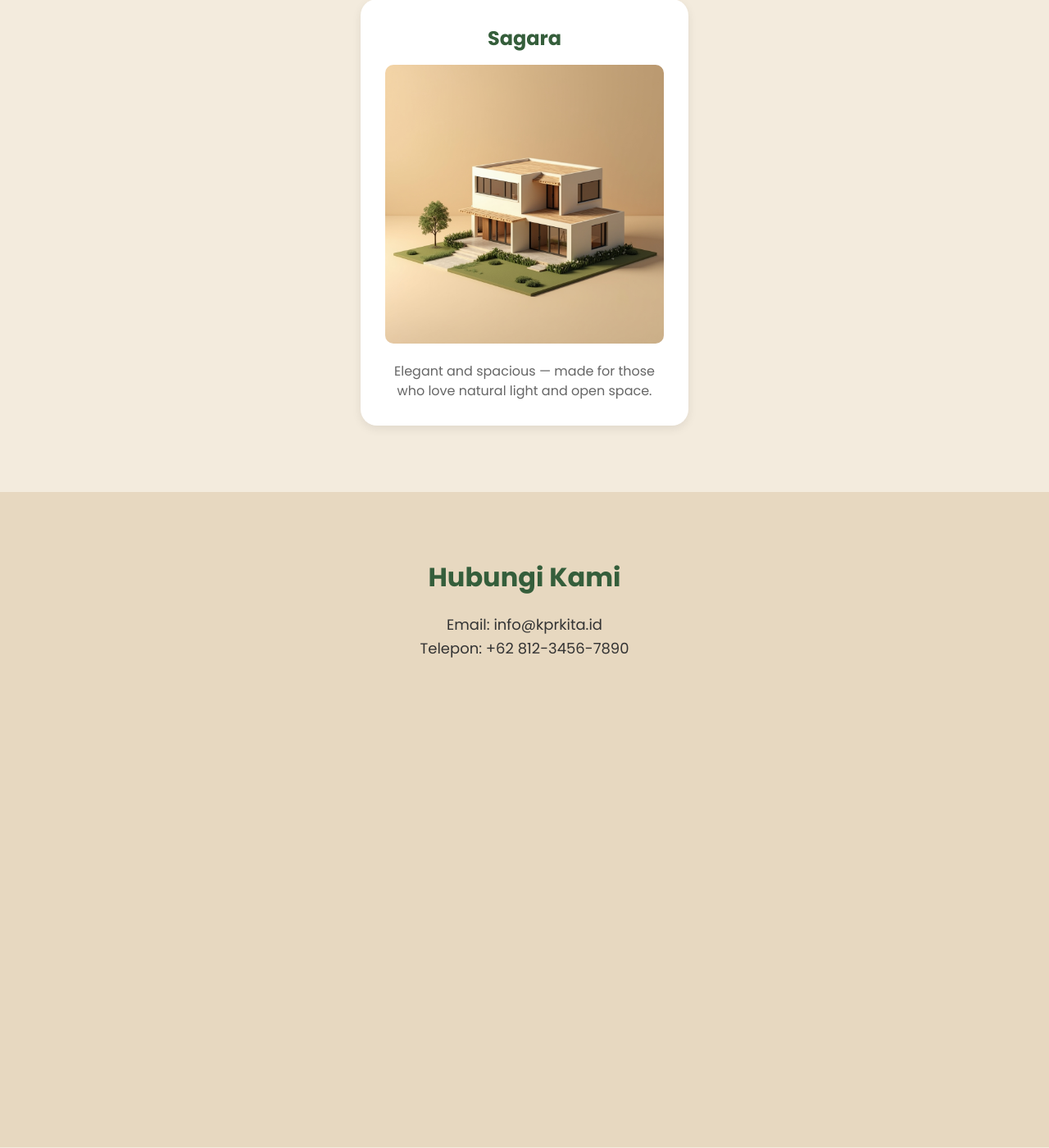
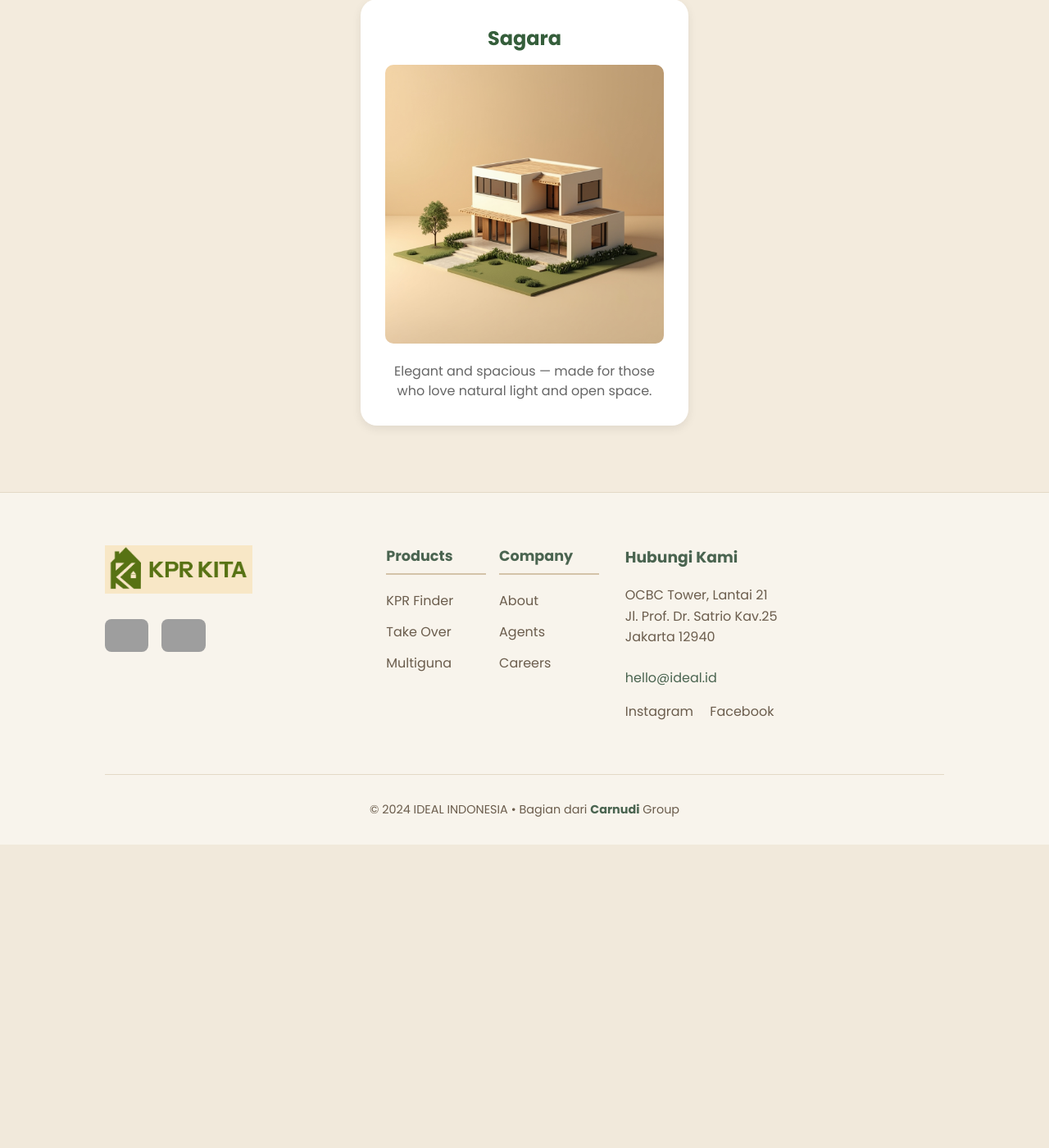
Before and after one commit to Barafa-Ab/web_project, a PHP site: page / in a window 1280 px wide. Shown: the part 2421-3821 px from the top of the page at 82% size. After the commit the page ends 3451 px from the top, so only its background shows below. Run offline with PHP 8.4, Linux system fonts and the light colour scheme; grey boxes are pictures that could not be loaded.

Commit message:
add footer

```diff
--- a/css/index.css
+++ b/css/index.css
@@ -137,3 +137,120 @@ section p {
     color: #666;
     line-height: 1.5;
 }
+
+
+/* ===== FOOTER ===== */
+.main-footer {
+    background-color: #f8f4ec;
+    padding: 4rem 10% 2rem;
+    border-top: 1px solid #e3d9c6;
+}
+
+.footer-grid {
+    display: grid;
+    grid-template-columns: 1.2fr 1fr 1.5fr;
+    gap: 2rem;
+    max-width: 1200px;
+    margin: 0 auto 3rem;
+}
+
+.footer-logo {
+    width: 180px;
+    margin-bottom: 1.5rem;
+}
+
+.links-grid {
+    display: grid;
+    grid-template-columns: repeat(2, 1fr);
+    gap: 1rem;
+}
+
+.footer-col h3 {
+    color: #4a6450;
+    font-size: 1.1rem;
+    margin-bottom: 1.2rem;
+    padding-bottom: 0.5rem;
+    border-bottom: 2px solid #d4c3a9;
+}
+
+.footer-col ul {
+    list-style: none;
+    padding: 0;
+}
+
+.footer-col li {
+    margin-bottom: 0.8rem;
+}
+
+.footer-col a {
+    color: #6b5d4d;
+    text-decoration: none;
+    transition: color 0.2s ease;
+}
+
+.footer-col a:hover {
+    color: #4a6450;
+}
+
+.contact-section h3 {
+    color: #4a6450;
+    margin-bottom: 1.2rem;
+}
+
+.address {
+    color: #6b5d4d;
+    line-height: 1.6;
+    margin: 0 0 1.5rem;
+}
+
+.contact-info a {
+    display: block;
+    color: #4a6450;
+    text-decoration: none;
+    margin-bottom: 1rem;
+}
+
+.socials a {
+    display: inline-block;
+    margin-right: 1rem;
+    color: #6b5d4d;
+    text-decoration: none;
+}
+
+.app-stores {
+    display: flex;
+    gap: 1rem;
+}
+
+.app-stores img {
+    height: 40px;
+    width: auto;
+    border-radius: 8px;
+}
+
+.footer-bottom {
+    text-align: center;
+    padding-top: 2rem;
+    border-top: 1px solid #e3d9c6;
+    color: #6b5d4d;
+    font-size: 0.9rem;
+}
+
+.footer-bottom strong {
+    color: #4a6450;
+}
+
+/* Responsive */
+@media (max-width: 768px) {
+    .footer-grid {
+        grid-template-columns: 1fr;
+    }
+
+    .links-grid {
+        grid-template-columns: 1fr;
+    }
+
+    .footer-col {
+        margin-bottom: 2rem;
+    }
+}
--- a/index.html
+++ b/index.html
@@ -53,11 +53,60 @@
             </div>
         </section>
 
-        <section id="contact">
-            <h1>Hubungi Kami</h1>
-            <p>Email: info@kprkita.id</p>
-            <p>Telepon: +62 812-3456-7890</p>
-        </section>
+        <footer class="main-footer">
+            <div class="footer-grid">
+                <!-- Logo Section -->
+                <div class="logo-section">
+                    <img src="images/logokomplit.png" alt="IDEAL Logo" class="footer-logo">
+                    <div class="app-stores">
+                        <img src="images/google-play.png" alt="Google Play">
+                        <img src="images/app-store.png" alt="App Store">
+                    </div>
+                </div>
+
+                <!-- Links Section -->
+                <div class="links-grid">
+                    <div class="footer-col">
+                        <h3>Products</h3>
+                        <ul>
+                            <li><a href="#">KPR Finder</a></li>
+                            <li><a href="#">Take Over</a></li>
+                            <li><a href="#">Multiguna</a></li>
+                        </ul>
+                    </div>
+
+                    <div class="footer-col">
+                        <h3>Company</h3>
+                        <ul>
+                            <li><a href="#">About</a></li>
+                            <li><a href="#">Agents</a></li>
+                            <li><a href="#">Careers</a></li>
+                        </ul>
+                    </div>
+                </div>
+
+                <!-- Contact Section -->
+                <div class="contact-section">
+                    <h3>Hubungi Kami</h3>
+                    <p class="address">
+                        OCBC Tower, Lantai 21<br>
+                        Jl. Prof. Dr. Satrio Kav.25<br>
+                        Jakarta 12940
+                    </p>
+                    <div class="contact-info">
+                        <a href="mailto:hello@ideal.id">hello@ideal.id</a>
+                        <div class="socials">
+                            <a href="#">Instagram</a>
+                            <a href="#">Facebook</a>
+                        </div>
+                    </div>
+                </div>
+            </div>
+
+            <div class="footer-bottom">
+                <p>© 2024 IDEAL INDONESIA • Bagian dari <strong>Carnudi</strong> Group</p>
+            </div>
+        </footer>
     </main>
 
 </body>
```
